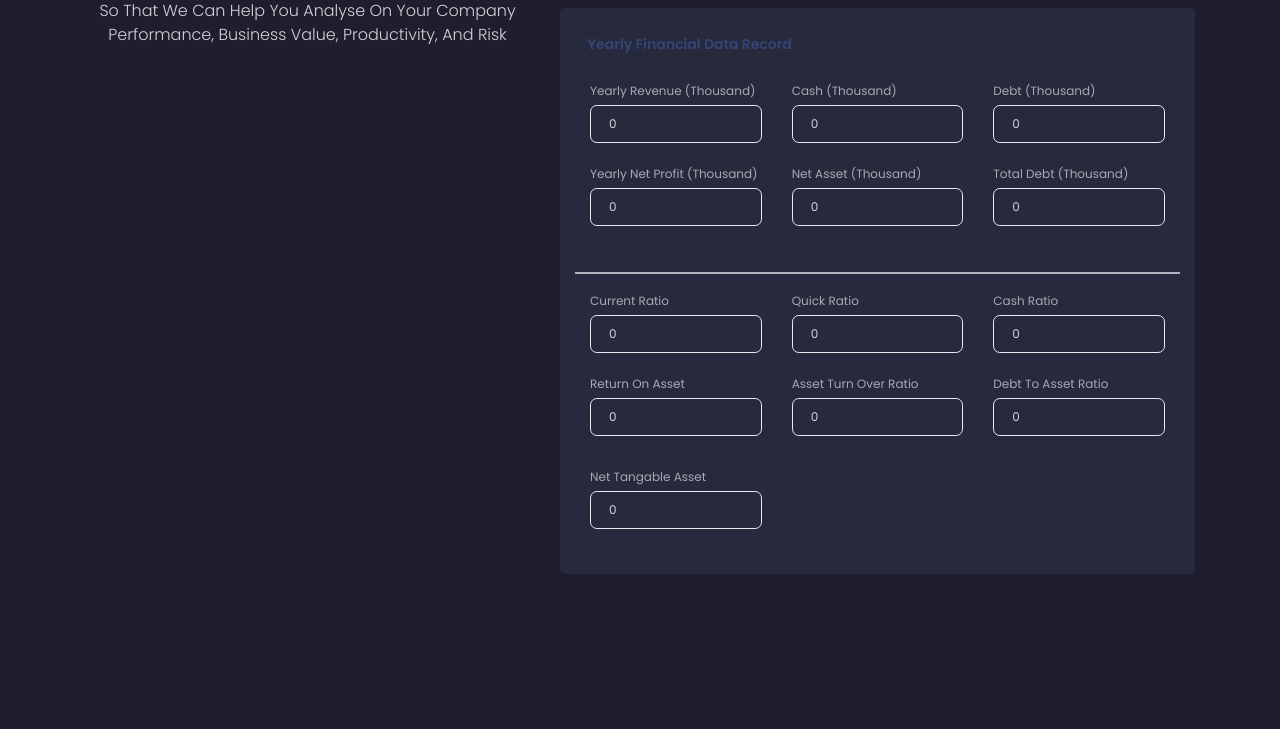
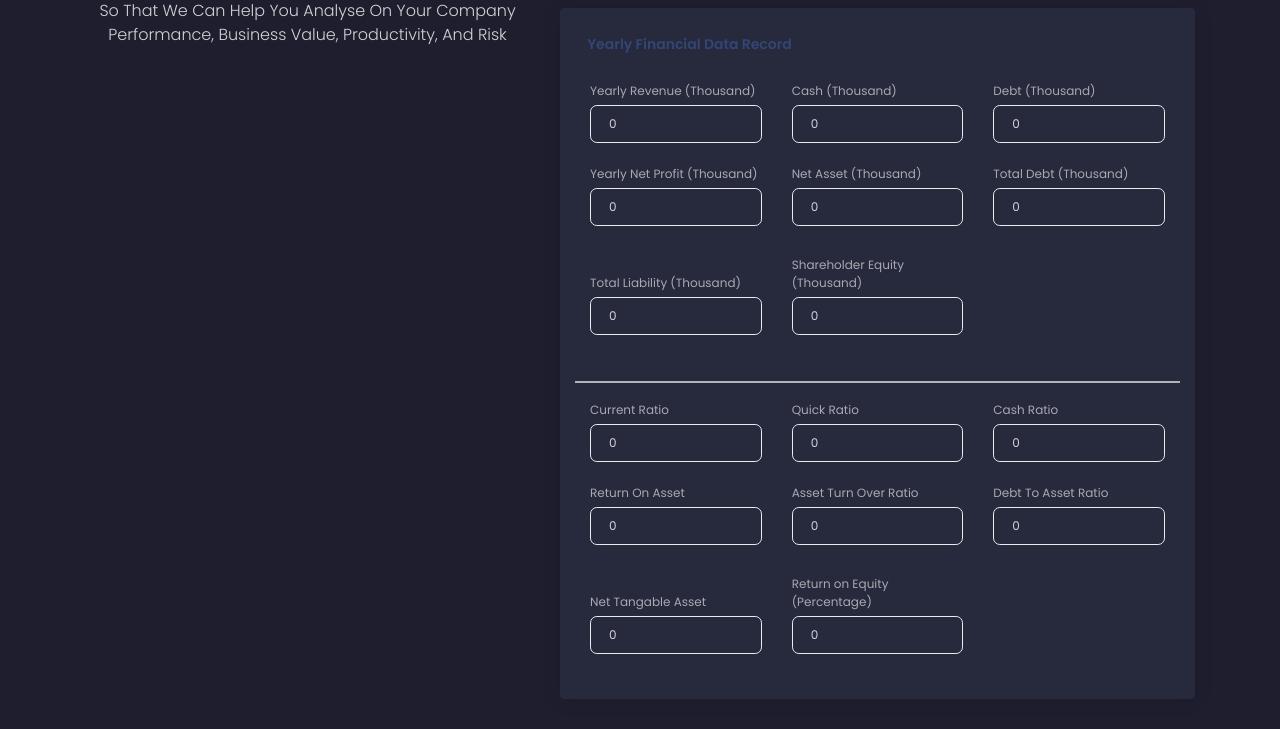
Before and after one commit to Watermelol/pepehandsv2, a Django app: page /financial_data_questionaire/ in a window 1280 px wide, after a click on "Yearly Financial Data Record". Shown: the part 509-1238 px from the top of the page. Before the commit the page ends 1083 px from the top, so only its background shows below. Run offline with Django 3.2, Linux system fonts and the light colour scheme; parts of the project's set-up code (start-up, migrations or seed data) failed here and were passed over; some libraries are stand-ins or nearby versions.

Commit message:
add return_on_equity shareholder_equity total_liability to financial data questionaire

```diff
--- a/Maia/static/assets/js/controller/financial_data_controller.js
+++ b/Maia/static/assets/js/controller/financial_data_controller.js
@@ -27,6 +27,9 @@ const financial_data_questionaire_controller = Vue.createApp({
                 'asset_turn_over_ratio': 0.00,
                 'debt_to_asset_ratio': 0.00,
                 'net_tangeble_asset': 0.00,
+                'total_liability' : 0.00,
+                'shareholder_equity': 0.00,
+                'return_on_equity': 0.00,
             },
         }
     },
@@ -57,7 +60,10 @@ const financial_data_questionaire_controller = Vue.createApp({
             this.user_financial_data.return_on_asset === '' ||
             this.user_financial_data.asset_turn_over_ratio === '' ||
             this.user_financial_data.debt_to_asset_ratio === '' ||
-            this.user_financial_data.net_tangeble_asset === ''
+            this.user_financial_data.net_tangeble_asset === '' ||
+            this.user_financial_data.total_liability === '' ||
+            this.user_financial_data.shareholder_equity === '' ||
+            this.user_financial_data.return_on_equity === ''
             ){
                 toastr.warning('Please make sure that you have fill in all the column')
             }
--- a/Maia/static/assets/js/controller/user_profile_controller.js
+++ b/Maia/static/assets/js/controller/user_profile_controller.js
@@ -157,7 +157,10 @@ const user_profile = Vue.createApp({
             this.user_financial_data.return_on_asset === '' ||
             this.user_financial_data.asset_turn_over_ratio === '' ||
             this.user_financial_data.debt_to_asset_ratio === '' ||
-            this.user_financial_data.net_tangeble_asset === ''
+            this.user_financial_data.net_tangeble_asset === '' ||
+            this.user_financial_data.total_liability === '' ||
+            this.user_financial_data.shareholder_equity === '' ||
+            this.user_financial_data.return_on_equity === ''
             ){
                 toastr.warning('Please make sure that you have fill in all the column')
             }
--- a/Maia/templates/financial_data_questionaire.html
+++ b/Maia/templates/financial_data_questionaire.html
@@ -190,6 +190,14 @@
                                                     <label for="total_debt">Total Debt (Thousand)</label>
                                                     <input type="number" onClick="this.select();" name="total_debt" :class=" [{ 'border-danger': user_financial_data.total_debt === '' }, {'border': true}, {'form-control': true}]" style="width: 100% !important;"  v-model='user_financial_data.total_debt'>
                                                 </div>
+                                                <div class="col-4 d-inline-block input-group">
+                                                    <label for="total_liability">Total Liability (Thousand)</label>
+                                                    <input type="number" onClick="this.select();" name="debt" :class=" [{ 'border-danger': user_financial_data.total_liability === '' }, {'border': true}, {'form-control': true}]" style="width: 100% !important;" v-model='user_financial_data.total_liability'>
+                                                </div>
+                                                <div class="col-4 d-inline-block input-group">
+                                                    <label for="shareholder_equity">Shareholder Equity (Thousand)</label>
+                                                    <input type="number" onClick="this.select();" name="shareholder_equity" :class=" [{ 'border-danger': user_financial_data.shareholder_equity === '' }, {'border': true}, {'form-control': true}]" style="width: 100% !important;" v-model='user_financial_data.shareholder_equity'>
+                                                </div>
                                             </fieldset>
 
                                             <hr class="border border-light">
@@ -219,6 +227,10 @@
                                                 <div class="col-4 d-inline-block input-group">
                                                     <label for="net_tangeble_asset">Net Tangable Asset</label>
                                                     <input type="number" onClick="this.select();" name="net_tangeble_asset" :class=" [{ 'border-danger': user_financial_data.net_tangeble_asset === '' }, {'border': true}, {'form-control': true}]" style="width: 100% !important;" v-model='user_financial_data.net_tangeble_asset'>
+                                                </div>
+                                                <div class="col-4 d-inline-block input-group">
+                                                    <label for="return_on_equity">Return on Equity (Percentage)</label>
+                                                    <input type="number" onClick="this.select();" name="return_on_equity" :class=" [{ 'border-danger': user_financial_data.return_on_equity === '' }, {'border': true}, {'form-control': true}]" style="width: 100% !important;" v-model='user_financial_data.return_on_equity'>
                                                 </div>
                                             </fieldset>
                                         </form>
--- a/Maia/views.py
+++ b/Maia/views.py
@@ -139,7 +139,13 @@ def financial_data_questionaire(request):
             q3_net_profit_margin=int(jsn['q3_net_profit'])/int(jsn['q3_revenue']),
             q4_net_profit_margin=int(jsn['q4_net_profit'])/int(jsn['q4_revenue']),
             yearly_net_profit_margin = int(jsn['yearly_net_profit'])/int(jsn['yearly_revenue']),
-            cash_turnover_ratio = int(jsn['yearly_revenue'])/int(jsn['cash']))
+            cash_turnover_ratio = int(jsn['yearly_revenue'])/int(jsn['cash']),
+            total_liability = int(jsn['total_liability']),
+            shareholder_equity = int(jsn['shareholder_equity']),
+            return_on_equity = int(jsn['return_on_equity']),
+            )
+
+
 
 
         financial_data_entry.save()
@@ -175,37 +181,6 @@ def financial_data_questionaire(request):
             current_user.profit_tag.add(9)
         else:
             current_user.profit_tag.add(10)
-
-
-
-
-
-
-
-
-
-
-
-
-
-
-
-
-
-
-
-
-
-        # gets the current user financial data
-
-
-
-
-
-        # pass the data to machinelearning and get the result
-
-
-        # store the result into database
 
         current_user.financial_data_provided = True
         current_user.save()
@@ -440,6 +415,9 @@ def get_user_financial_data(request):
         'asset_turn_over_ratio': financial_data.asset_turn_over_ratio,
         'debt_to_asset_ratio': financial_data.debt_to_asset_ratio,
         'net_tangeble_asset': financial_data.net_tangeble_asset,
+        'total_liability': financial_data.total_liability,
+        'shareholder_equity': financial_data.shareholder_equity,
+        'return_on_equity': financial_data.return_on_equity,
     }
     return JsonResponse(jsn_data, safe=False)
 
@@ -474,6 +452,9 @@ def update_user_financial_data(request):
     financial_data.asset_turn_over_ratio = jsn['asset_turn_over_ratio']
     financial_data.debt_to_asset_ratio= jsn["debt_to_asset_ratio"]
     financial_data.net_tangeble_asset = jsn['net_tangeble_asset']
+    financial_data.total_liability = jsn['total_liability']
+    financial_data.shareholder_equity= jsn["shareholder_equity"]
+    financial_data.return_on_equity = jsn['return_on_equity']
 
     financial_data.save()
 
```
Also changed, not shown: Maia/templates/user_profile_page.html (+12 -0 lines), 1 other file.
